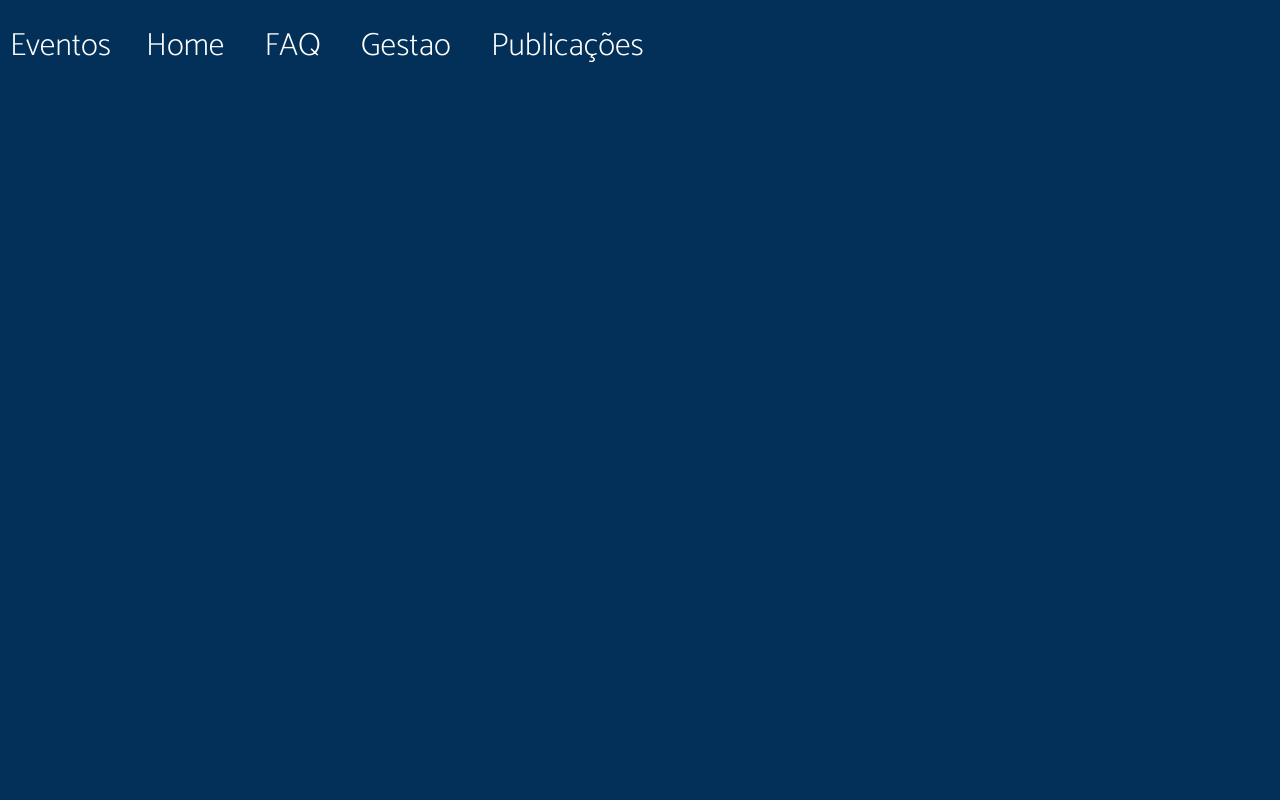
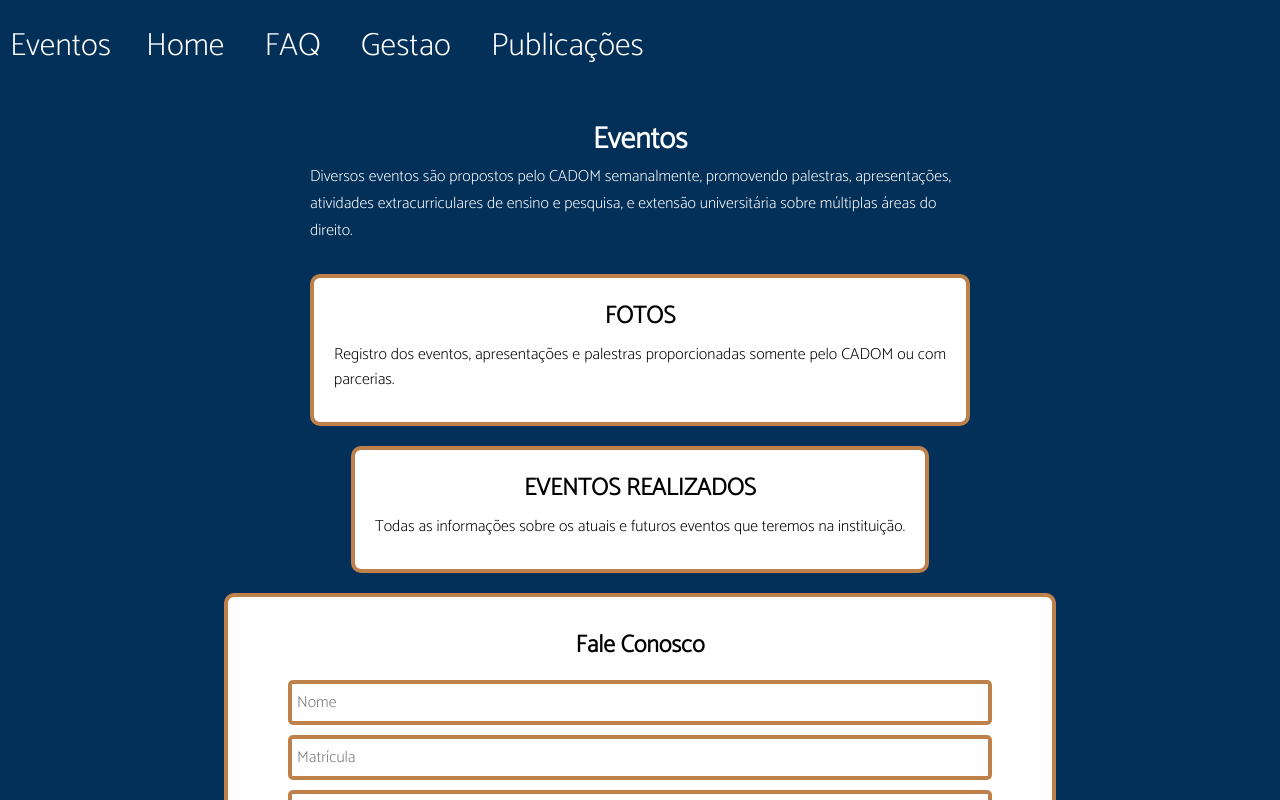
Before and after one commit to olucasfreitas/cadom-site, a React (Create React App) app: page /Eventos in a window 1280 px wide. Shown: the top 800 px of the page. Built offline with nearby package versions, Linux system fonts and the light colour scheme.

Commit message:
Tela de eventos

```diff
--- a/src/pages/Eventos/index.js
+++ b/src/pages/Eventos/index.js
@@ -1,6 +1,10 @@
 import React from 'react';
 import NavBar from '../../components/NavBar/index';
+import FaleConosco from '../../components/Fale-conosco/index.js';
+import Article from '../../components/Article/index';
+import Footer from '../../components/Footer/index';
 import './styles.css';
+
 
 export default function Eventos() {
   return (
@@ -11,9 +15,25 @@ export default function Eventos() {
     NextPage2="FAQ"
     NextPage3="Gestao"
     NextPage4="Publicações"/>
-    <div>
+    <div id="container" className="container">
+        <h1 >Eventos</h1>
+        <p>Diversos eventos são propostos pelo CADOM semanalmente, promovendo
+        palestras, apresentações, atividades extracurriculares de ensino e pesquisa, e
+        extensão universitária sobre múltiplas áreas do direito.</p>
+        <Article
+        title="FOTOS"
+        description="Registro dos eventos, apresentações e palestras proporcionadas somente
+        pelo CADOM ou com parcerias."
+        ></Article>
+        <Article
+        title="EVENTOS REALIZADOS"
+        description="Todas as informações sobre os atuais e futuros eventos que teremos na
+        instituição."
+        ></Article>
+        <FaleConosco />
+        <Footer />
+      </div>
 
-    </div>
     </>
   )
 }
--- a/src/pages/Eventos/styles.css
+++ b/src/pages/Eventos/styles.css
@@ -0,0 +1,18 @@
+.container{
+    display: flex;
+    align-items: center;
+    flex-direction: column;
+    height: 100vh;
+    padding: 2rem;
+  }
+  p{
+    color: white;
+  }
+
+  h1{
+    font-size: 3rem;
+    font-weight: bold;
+    text-align: center;
+    margin-top: 2rem;
+    color: white;
+  }
```
Also changed, not shown: src/pages/Home/styles.css (line endings or trailing spaces).
